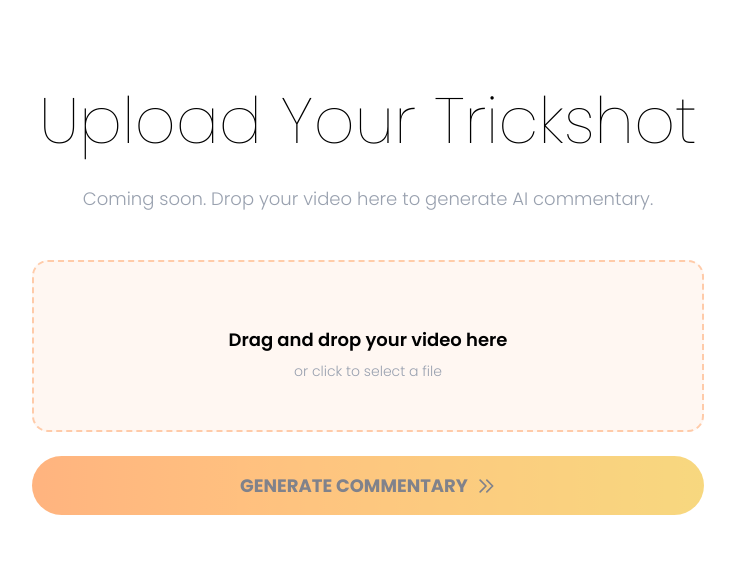
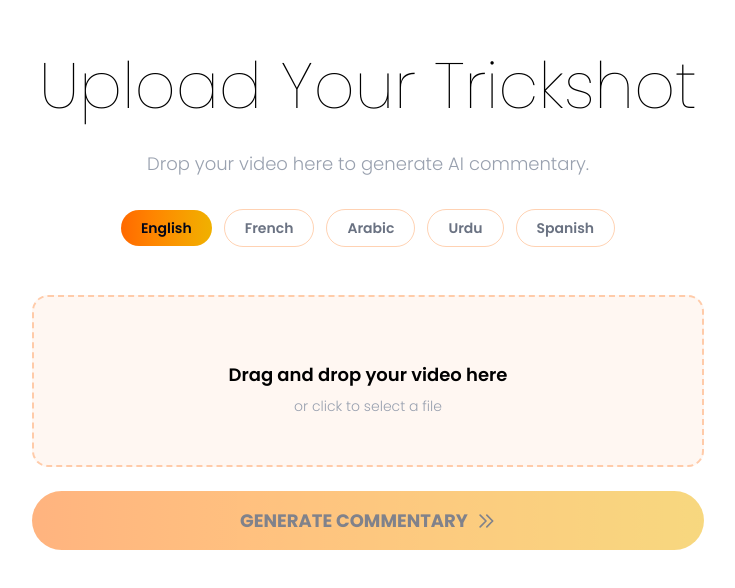
Before and after one commit to UmerQureshi21/FromTheSidelines, a React (Vite) app in the folder frontend/: page / in a window 1280 px wide. Shown: the part 906-1494 px from the top of the page, without its empty margins (272-1007 px from the left). Built offline with nearby package versions, Linux system fonts and the light colour scheme.

Commit message:
feat: commentary in multiple languages

```diff
--- a/frontend/src/components/UploadSection.tsx
+++ b/frontend/src/components/UploadSection.tsx
@@ -1,6 +1,17 @@
+import { useState } from "react";
 import UploadVideo from "./UploadVideo";
 
+const LANGUAGES = [
+  { code: "en", label: "English" },
+  { code: "fr", label: "French" },
+  { code: "ar", label: "Arabic" },
+  { code: "ur", label: "Urdu" },
+  { code: "es", label: "Spanish" },
+];
+
 export default function UploadSection() {
+  const [language, setLanguage] = useState("en");
+
   return (
     <section
       id="upload-section"
@@ -14,13 +25,30 @@ export default function UploadSection() {
           Upload Your Trickshot
         </h2>
         <p
-          className="poppins-light text-gray-400 mb-12"
+          className="poppins-light text-gray-400 mb-8"
           style={{ fontSize: "18px" }}
         >
-          Coming soon. Drop your video here to generate AI commentary.
+          Drop your video here to generate AI commentary.
         </p>
 
-        <UploadVideo />
+        {/* Language selector */}
+        <div className="flex items-center justify-center gap-3 mb-12">
+          {LANGUAGES.map((lang) => (
+            <button
+              key={lang.code}
+              onClick={() => setLanguage(lang.code)}
+              className={`px-5 py-2 rounded-full poppins-semibold text-sm transition-all duration-200 ${
+                language === lang.code
+                  ? "bg-gradient-to-r from-orange-500 to-yellow-500 text-slate-950"
+                  : "border border-orange-500/30 text-gray-500 hover:bg-orange-500/10"
+              }`}
+            >
+              {lang.label}
+            </button>
+          ))}
+        </div>
+
+        <UploadVideo language={language} />
       </div>
     </section>
   );
--- a/frontend/src/components/UploadVideo.tsx
+++ b/frontend/src/components/UploadVideo.tsx
@@ -7,7 +7,7 @@ import { useState, type ChangeEvent} from "react";
 //   videoUrl: string | null;
 // }
 
-function UploadVideo() {
+function UploadVideo({ language }: { language: string }) {
   const [file, setFile] = useState<File | null>(null);
   const [loading, setLoading] = useState<boolean>(false);
   const [error, setError] = useState<string | null>(null);
@@ -50,6 +50,7 @@ function UploadVideo() {
     try {
       const formData = new FormData();
       formData.append("video", file);
+      formData.append("language", language);
 
       const response = await fetch("http://localhost:8000/generate-commentary", {
         method: "POST",
```
Also changed, not shown: 2 other files (tests, documents, lock files or other folders).
